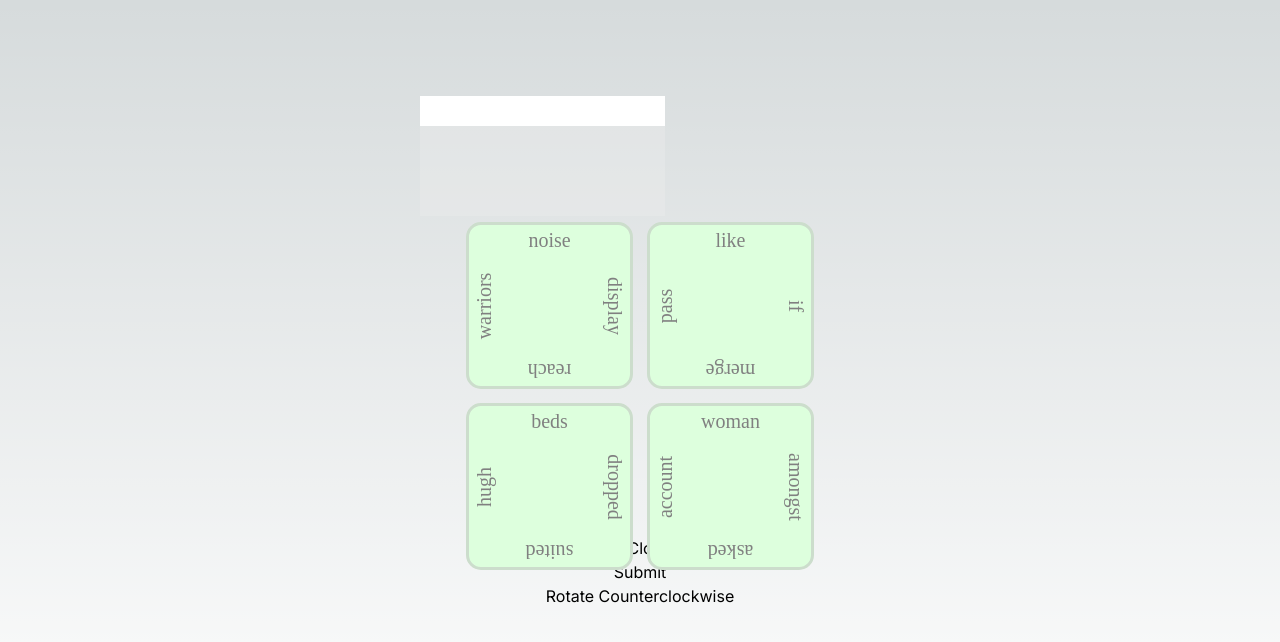
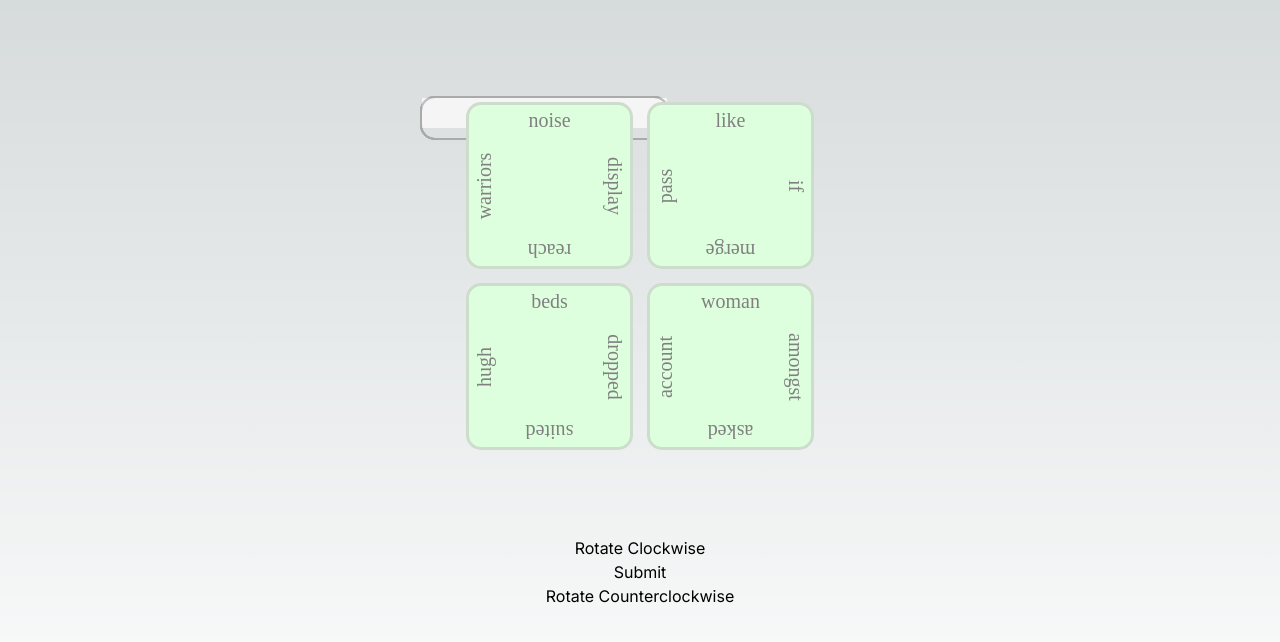
Before and after one commit to nezumi149/nextjs-boilerplate, a Next.js app: page / in a window 1280 px wide. Shown: the top 642 px of the page. Built offline with nearby package versions, Linux system fonts and the light colour scheme.

Commit message:
is 1 style ok

```diff
--- a/app/Input.tsx
+++ b/app/Input.tsx
@@ -19,7 +19,7 @@ const Input = (props: any) => {
     };
 
     return (
-      <div style={props.styling}>
+      <div style={divStyle}>
         <input style={inputStyle} value={props.text} onChange={handleChange} disabled={props.disabled}/>
       </div>
     );
```
